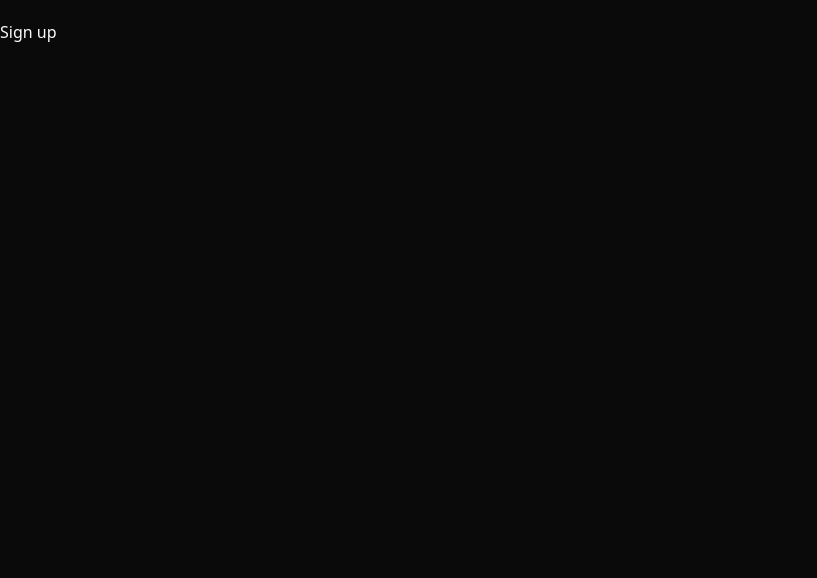
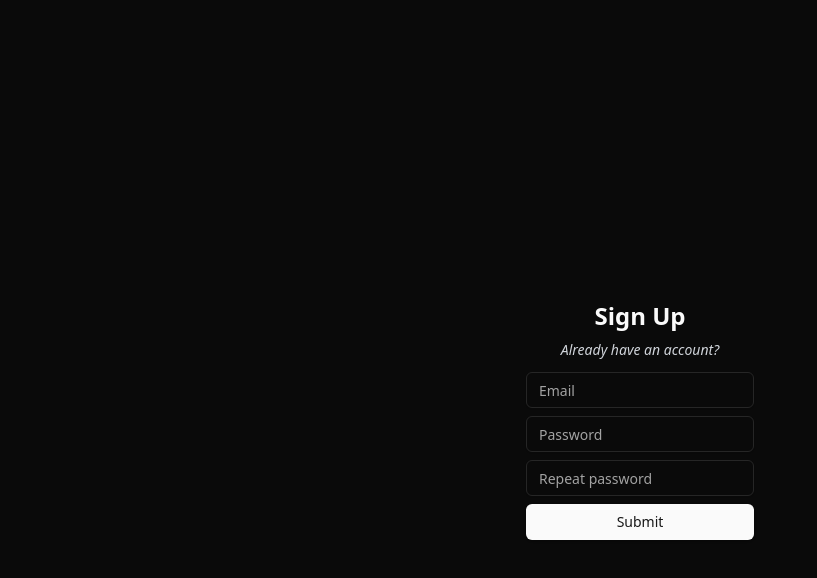
Before and after one commit to paulbgtr/pastegrin, a React (Vite) app in the folder frontend/: page /signup in a window 1280 px wide. Shown: the top 578 px of the page, without its empty margins (0-817 px from the left). Built offline with nearby package versions, Linux system fonts and the light colour scheme.

Commit message:
feat: add SignUpForm to sign up route

```diff
--- a/frontend/src/routes/signup.tsx
+++ b/frontend/src/routes/signup.tsx
@@ -1,7 +1,11 @@
+import { SignUpForm } from "@/routesComponents/signup/SignUpForm";
+
 const SignUp = () => {
   return (
-    <div>
-      <h1>Sign up</h1>
+    <div className="h-screen">
+      <div className="grid items-center justify-center w-full h-full">
+        <SignUpForm />
+      </div>
     </div>
   );
 };
```
